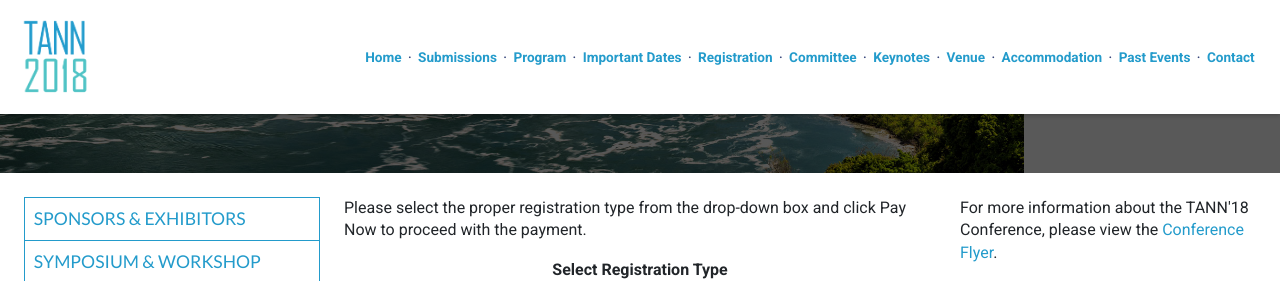
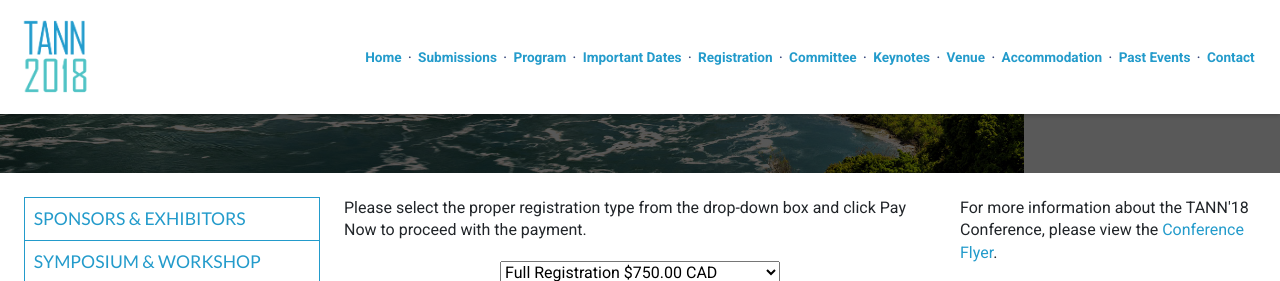
Before and after one commit to intaset/TANN, a Jekyll site: the page built from paypal.html, in a window 1280 px wide and 900 px high, scrolled down 307 px, cut to the strip 0-281 px from the top of the window. Built offline with Jekyll 4.4.1, drawn with Linux system fonts in a browser that asks for light colours; nearby versions of some CDN libraries; Markdown is read by kramdown in place of the engine named in the settings; comment, search, counter and statistics services are not loaded.

Commit message:
made corrections

```diff
--- a/paypal.html
+++ b/paypal.html
@@ -16,19 +16,20 @@ keyword: nanotechnology conference, nanofluid conference, nanomaterial conferenc
 <input type="hidden" name="cmd" value="_s-xclick">
 <input type="hidden" name="hosted_button_id" value="6GRXFTEH8FPTA">
 <table>
-<tr><td><input type="hidden" name="on0" value="Select Registration Type"><b>Select Registration Type</b></td></tr><tr><td><select name="os0">
+<tr><td></tr><tr><td><select name="os0">
   <option value="Full Registration">Full Registration $750.00 CAD</option>
-   <option value="Student Registration">Student Registration $520.00 CAD</option>
+  <option value="Student">Student $520.00 CAD</option>
   <option value="Additional Paper">Additional Paper $200.00 CAD</option>
   <option value="Accompanying Person">Accompanying Person $150.00 CAD</option>
+  <option value="TANN Workshop">TANN Workshop $150.00 CAD</option>
   <option value="Closing Ceremony">Closing Ceremony $70.00 CAD</option>
-   <option value="TANN Workshop">TANN Workshop $150.00 CAD</option>
 </select> </td></tr>
 </table>
 <input type="hidden" name="currency_code" value="CAD">
 <input type="image" src="https://www.paypalobjects.com/en_US/i/btn/btn_cart_LG.gif" border="0" name="submit" alt="PayPal - The safer, easier way to pay online!">
 <img alt="" border="0" src="https://www.paypalobjects.com/en_US/i/scr/pixel.gif" width="1" height="1">
 </form>
+
   </center><br>
 
     <p class="body">If you are not able to use this method of payment, you may use our other types of payment. For more information please visit the link below:</p>
--- a/registration.html
+++ b/registration.html
@@ -7,7 +7,7 @@ keyword: nanotechnology conference, nanofluid conference, nanomaterial conferenc
 
 <div class="unit unit-s-1 unit-m-1-4-1 unit-l-1-4-1">
   <div class="unit-spacer content">
-    <p class="body">The registration fees for the 2<sup>nd</sup> International Conference on Theoretical and Applied Nanoscience and Nanotechnology (TANN'18) are listed below. All prices are in CAD and subjected to 13% HST (Harmonized Sales Tax):</p>
+    <p class="body">The registration fees for the 2<sup>nd</sup> International Conference on Theoretical and Applied Nanoscience and Nanotechnology (TANN'18) are listed below. All prices are in CAD and HST (Harmonized Sales Tax) included:</p>
 
     <div class="mobile">
     <table>
```
Also changed, not shown: 2 other files. Lines whose indentation alone changed are shown as unchanged.
